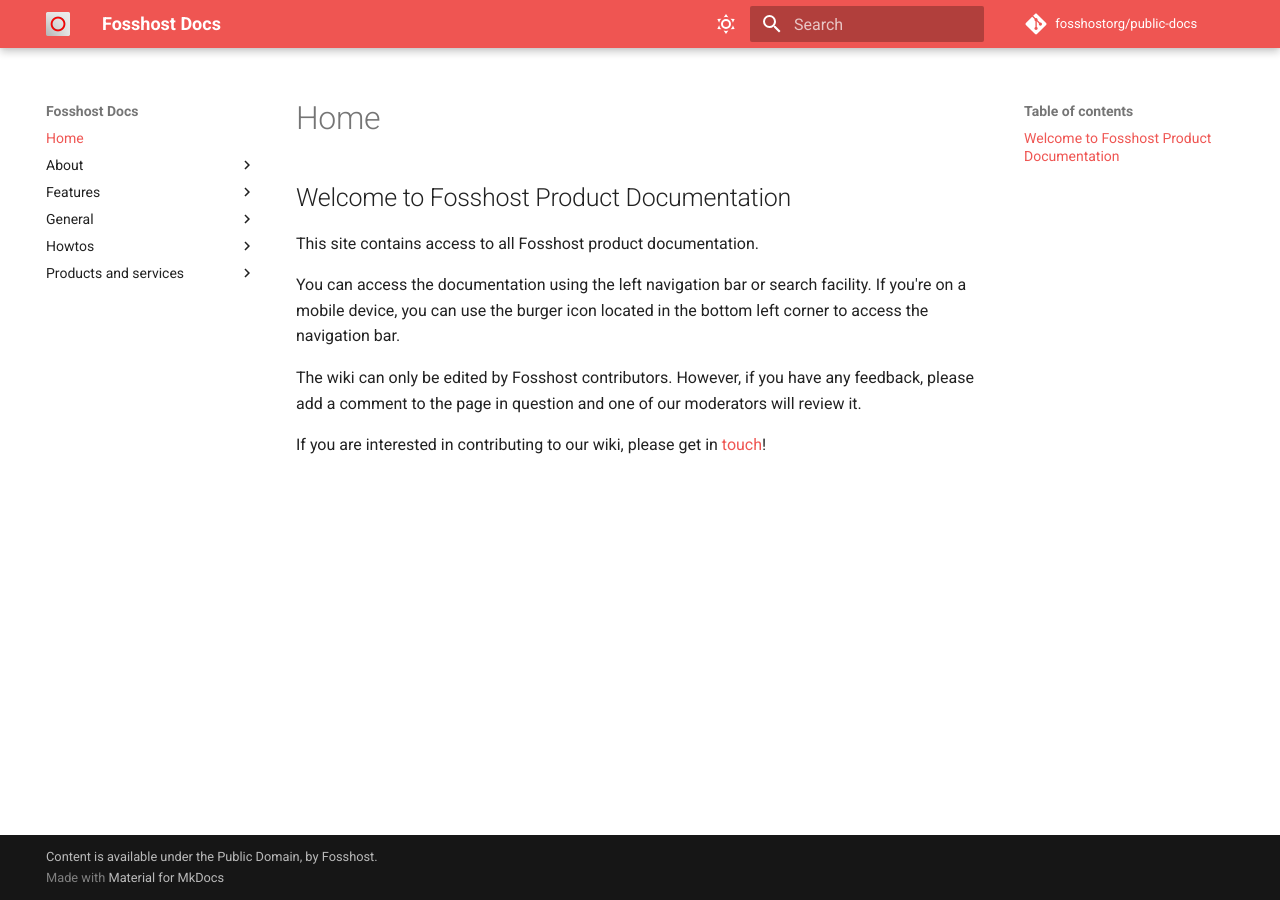
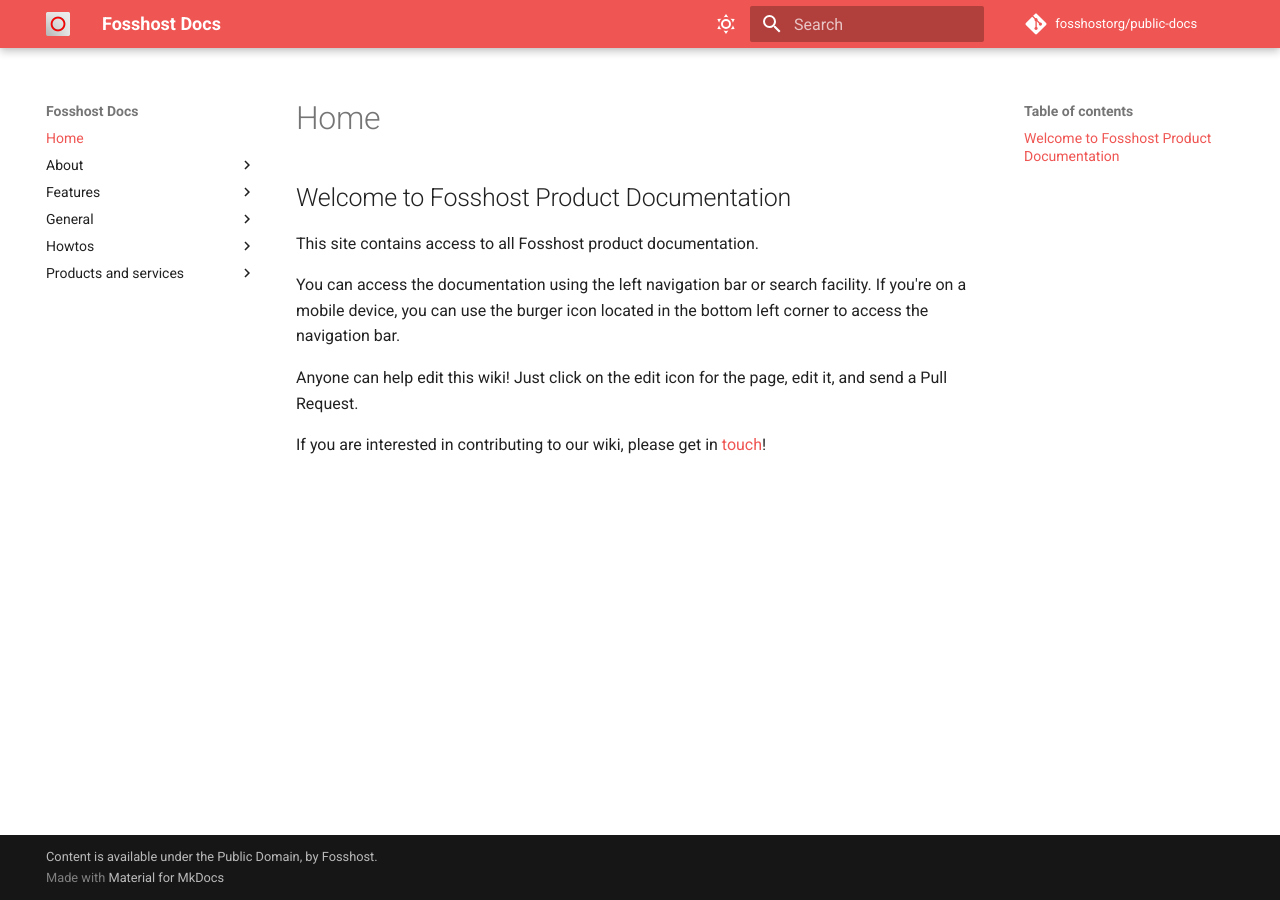
Before and after one commit to fosshostorg/public-docs, an MkDocs documentation site: the page built from docs/index.md, in a window 1280 px wide. Built offline with MkDocs 1.6.1 and Material for MkDocs 9.7.7, drawn with Linux system fonts in a browser that asks for light colours; comment, search, counter and statistics services are not loaded.

Commit message:
Update index.md

```diff
--- a/docs/index.md
+++ b/docs/index.md
@@ -4,6 +4,6 @@
 
 You can access the documentation using the left navigation bar or search facility. If you're on a mobile device, you can use the burger icon located in the bottom left corner to access the navigation bar.
 
-The wiki can only be edited by Fosshost contributors. However, if you have any feedback, please add a comment to the page in question and one of our moderators will review it.
+Anyone can help edit this wiki! Just click on the edit icon for the page, edit it, and send a Pull Request.
 
 If you are interested in contributing to our wiki, please get in [touch](/about/support)!
```
